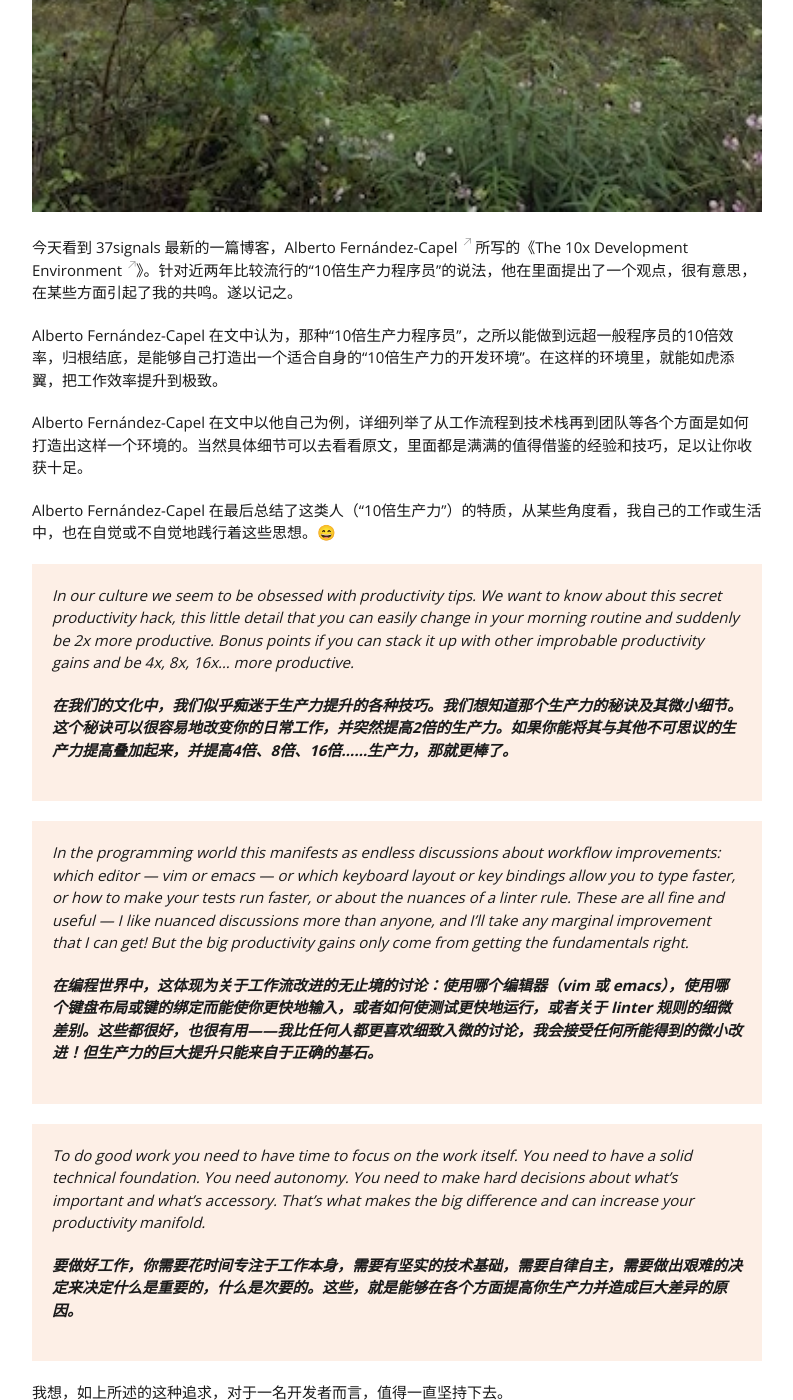
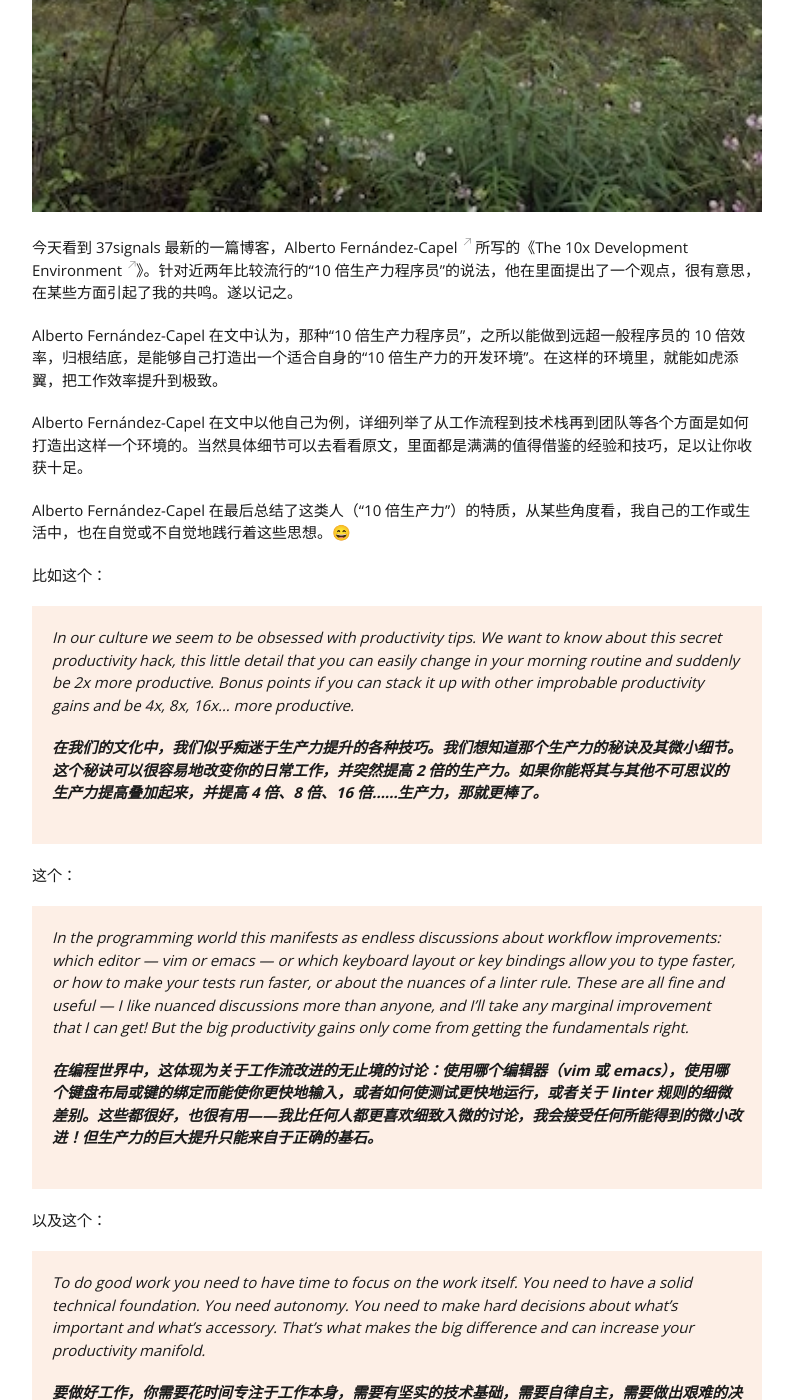
Before and after one commit to xfyuan/xiaofengyuan.com, a Jekyll site: the page built from _posts/2022-12-06-10x-productive-programmer.md, in a window 1280 px wide and 1400 px high, scrolled down 944 px. Shown: the whole window, without its empty margins (53-846 px from the left). Built offline with Jekyll 4.4.1, drawn with Linux system fonts in a browser that asks for light colours; some web fonts are replaced; some of the changed text lies outside the part shown.

```diff
--- a/_data/works.yml
+++ b/_data/works.yml
@@ -1,7 +1,7 @@
 # _data/works.yml
 - title: "RubyChina 大会讲演"
   category: "RubyChina Conf"
-  image: "assets/images/works/rubychina2023.png" # 可以先借用模板自带图
+  image: "assets/images/works/rubychina2023.png"
   link: "https://www.youtube.com/@ruby-china/search?query=%E8%A2%81%E6%99%93%E5%B3%B0"
   description: "RubyChina Conf 2023~2025 三个不同主题讲师，涵盖单体架构、测试等领域"
   # testimonials:
--- a/_posts/2022-12-06-10x-productive-programmer.md
+++ b/_posts/2022-12-06-10x-productive-programmer.md
@@ -1,6 +1,6 @@
 ---
 layout: post
-title: 10倍生产力程序员的特质
+title: 10 倍生产力程序员的特质
 date: 2022-12-06
 image: "assets/images/masonary-post/img004.jpg"
 categories:
@@ -8,23 +8,29 @@ categories:
   - "Programming"
 ---
 
-今天看到 37signals 最新的一篇博客，[Alberto Fernández-Capel](https://dev.37signals.com/author/alberto) 所写的《[The 10x Development Environment](https://dev.37signals.com/the-10x-development-environment/)》。针对近两年比较流行的“10倍生产力程序员”的说法，他在里面提出了一个观点，很有意思，在某些方面引起了我的共鸣。遂以记之。
+今天看到 37signals 最新的一篇博客，[Alberto Fernández-Capel](https://dev.37signals.com/author/alberto) 所写的《[The 10x Development Environment](https://dev.37signals.com/the-10x-development-environment/)》。针对近两年比较流行的“10 倍生产力程序员”的说法，他在里面提出了一个观点，很有意思，在某些方面引起了我的共鸣。遂以记之。
 
-Alberto Fernández-Capel 在文中认为，那种“10倍生产力程序员”，之所以能做到远超一般程序员的10倍效率，归根结底，是能够自己打造出一个适合自身的“10倍生产力的开发环境”。在这样的环境里，就能如虎添翼，把工作效率提升到极致。
+Alberto Fernández-Capel 在文中认为，那种“10 倍生产力程序员”，之所以能做到远超一般程序员的 10 倍效率，归根结底，是能够自己打造出一个适合自身的“10 倍生产力的开发环境”。在这样的环境里，就能如虎添翼，把工作效率提升到极致。
 
 <!--more-->
 
 Alberto Fernández-Capel 在文中以他自己为例，详细列举了从工作流程到技术栈再到团队等各个方面是如何打造出这样一个环境的。当然具体细节可以去看看原文，里面都是满满的值得借鉴的经验和技巧，足以让你收获十足。
 
-Alberto Fernández-Capel 在最后总结了这类人（“10倍生产力”）的特质，从某些角度看，我自己的工作或生活中，也在自觉或不自觉地践行着这些思想。😄
+Alberto Fernández-Capel 在最后总结了这类人（“10 倍生产力”）的特质，从某些角度看，我自己的工作或生活中，也在自觉或不自觉地践行着这些思想。😄
+
+比如这个：
 
 > In our culture we seem to be obsessed with productivity tips. We want to know about this secret productivity hack, this little detail that you can easily change in your morning routine and suddenly be 2x more productive. Bonus points if you can stack it up with other improbable productivity gains and be 4x, 8x, 16x… more productive.
 >
-> **在我们的文化中，我们似乎痴迷于生产力提升的各种技巧。我们想知道那个生产力的秘诀及其微小细节。这个秘诀可以很容易地改变你的日常工作，并突然提高2倍的生产力。如果你能将其与其他不可思议的生产力提高叠加起来，并提高4倍、8倍、16倍……生产力，那就更棒了。**
+> **在我们的文化中，我们似乎痴迷于生产力提升的各种技巧。我们想知道那个生产力的秘诀及其微小细节。这个秘诀可以很容易地改变你的日常工作，并突然提高 2 倍的生产力。如果你能将其与其他不可思议的生产力提高叠加起来，并提高 4 倍、8 倍、16 倍……生产力，那就更棒了。**
+
+这个：
 
 > In the programming world this manifests as endless discussions about workflow improvements: which editor — vim or emacs — or which keyboard layout or key bindings allow you to type faster, or how to make your tests run faster, or about the nuances of a linter rule. These are all fine and useful — I like nuanced discussions more than anyone, and I’ll take any marginal improvement that I can get! But the big productivity gains only come from getting the fundamentals right.
 >
 > **在编程世界中，这体现为关于工作流改进的无止境的讨论：使用哪个编辑器（vim 或 emacs），使用哪个键盘布局或键的绑定而能使你更快地输入，或者如何使测试更快地运行，或者关于 linter 规则的细微差别。这些都很好，也很有用——我比任何人都更喜欢细致入微的讨论，我会接受任何所能得到的微小改进！但生产力的巨大提升只能来自于正确的基石。**
+
+以及这个：
 
 > To do good work you need to have time to focus on the work itself. You need to have a solid technical foundation. You need autonomy. You need to make hard decisions about what’s important and what’s accessory. That’s what makes the big difference and can increase your productivity manifold.
 >
```
Also changed, not shown: _config.yml (+16 -23 lines), _posts/2020-08-18-testprof-chinese-doc-is-online.md (+1 -1 lines), _posts/2024-05-10-why-should-developers-write.md (+3 -3 lines), .markdownlint.json (added), 4 other files.
